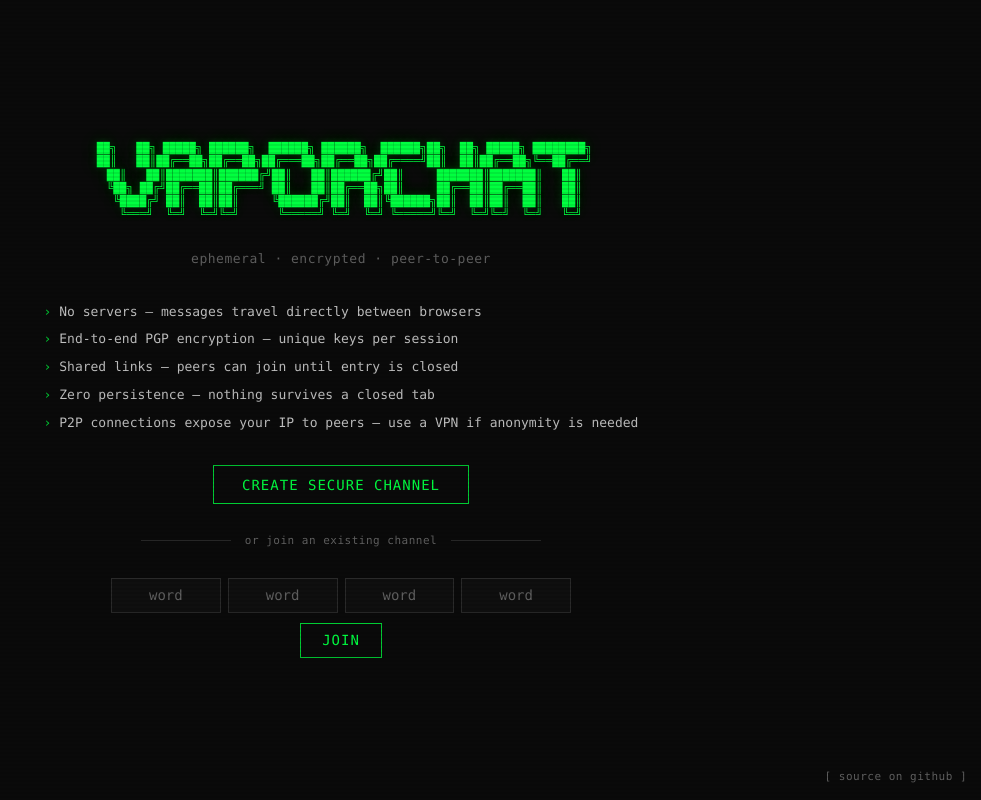
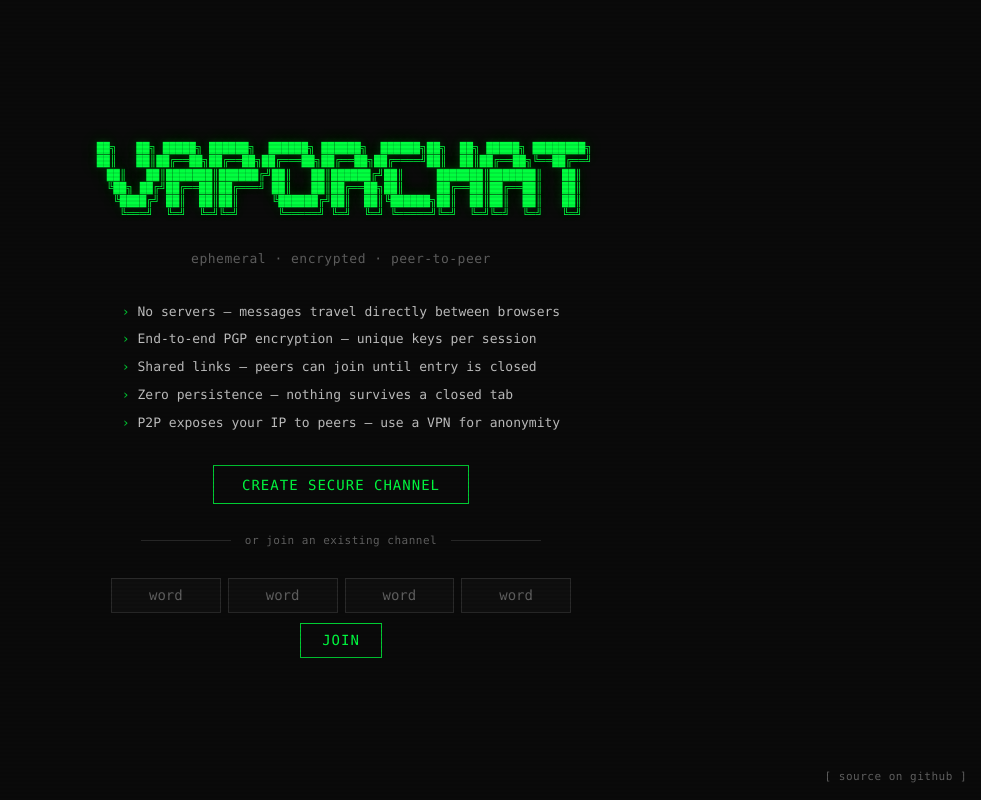
Before and after one commit to jdelac7/VaporChat, a plain HTML site: page index.html in a window 1280 px wide. Shown: the whole page, without its empty margins (299-1280 px from the left). Drawn offline with Linux system fonts and the light colour scheme.

Commit message:
Shorten IP visibility warning text on landing page
Co-Authored-By: Claude Opus 4.6 <noreply@anthropic.com>

```diff
--- a/index.html
+++ b/index.html
@@ -36,7 +36,7 @@
         <li>End-to-end PGP encryption — unique keys per session</li>
         <li>Shared links — peers can join until entry is closed</li>
         <li>Zero persistence — nothing survives a closed tab</li>
-        <li>P2P connections expose your IP to peers — use a VPN if anonymity is needed</li>
+        <li>P2P exposes your IP to peers — use a VPN for anonymity</li>
       </ul>
       <button id="btn-create" class="btn-primary">Create Secure Channel</button>
       <div class="join-divider">
```
